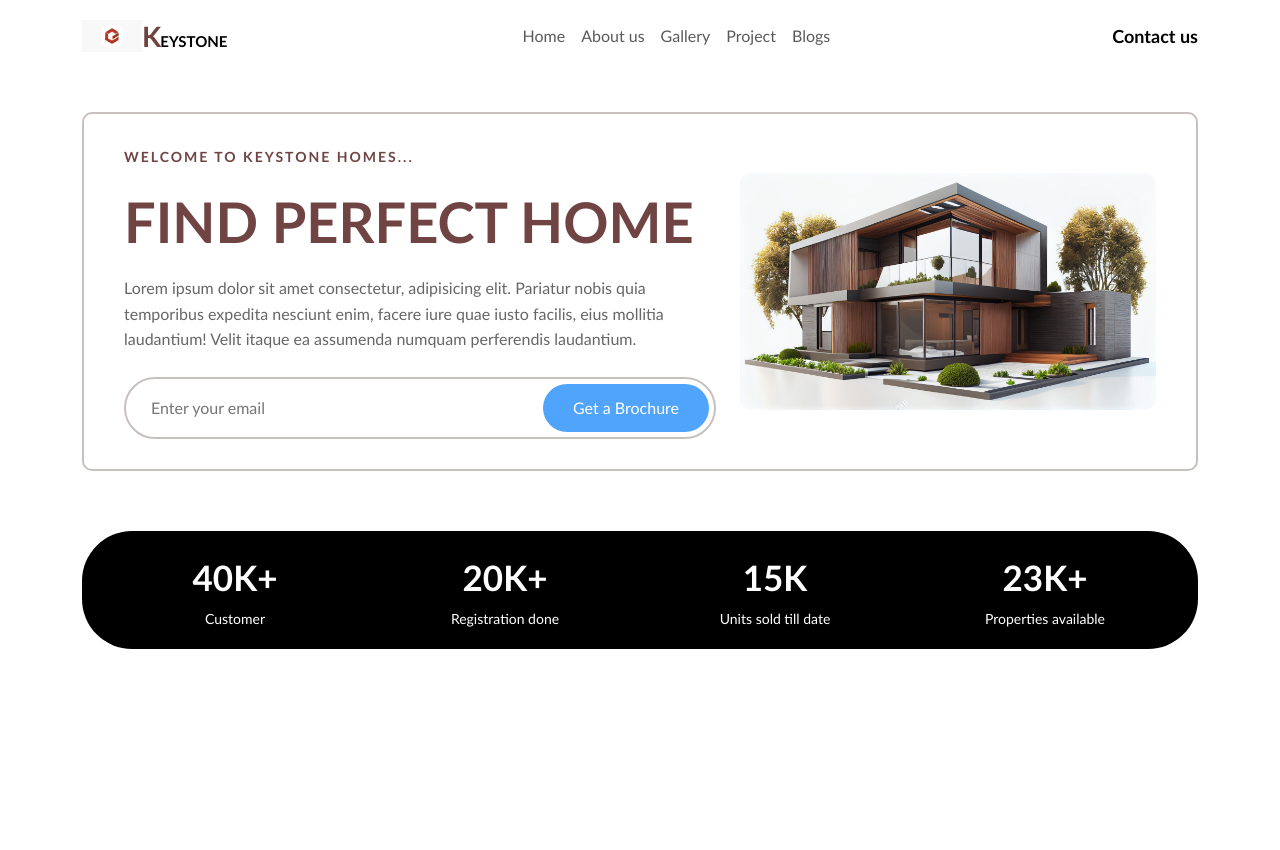
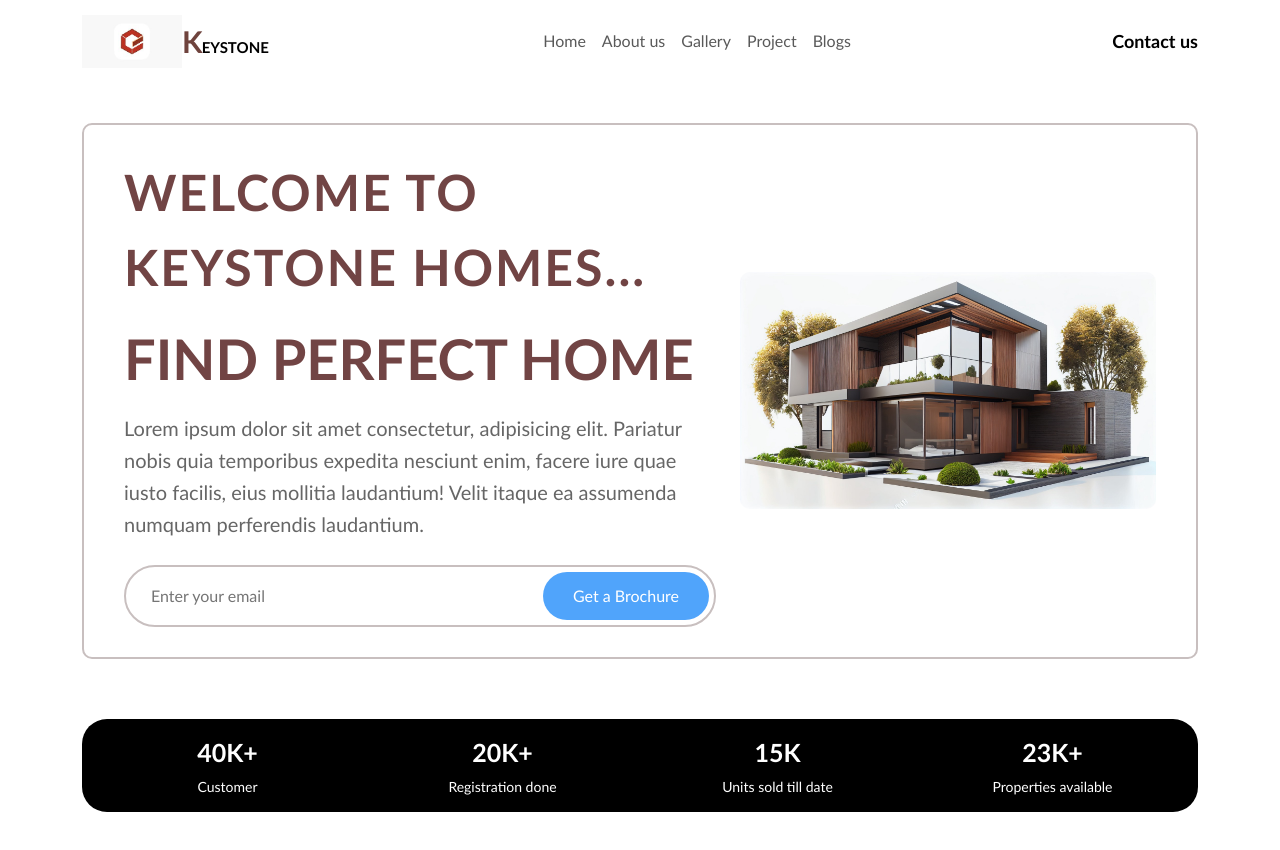
Before and after one commit to gaelfarnez-oss/OBJET, a plain HTML site: page index.html in a window 1280 px wide. Before the commit the page ends 800 px from the top, so only its background shows below. Drawn offline with nearby package versions, Linux system fonts and the light colour scheme.

```diff
--- a/index.html
+++ b/index.html
@@ -36,7 +36,7 @@
         }
 
         .logo-img {
-            width: 60px;
+            width: 100px;
             height: auto;
         }
 
@@ -46,7 +46,7 @@
         }
 
         .k-letter {
-            font-size: 28px;
+            font-size: 30px;
             color: #6f433d;
             font-weight: bold;
         }
@@ -108,7 +108,7 @@
         .welcome-text {
             color: #714444;
             font-weight: bold;
-            font-size: 14px;
+            font-size: 50px;
             letter-spacing: 2px;
         }
 
@@ -120,7 +120,7 @@
         }
 
         .description-text {
-            font-size: 16px;
+            font-size: 20px;
             line-height: 1.6;
             color: #666;
             margin-bottom: 25px;
@@ -173,8 +173,8 @@
 
         .stats-container {
             background-color: black;
-            border-radius: 50px;
-            padding: 20px 30px;
+            border-radius: 25px;
+            padding: 15px 20px;
         }
 
         .stat-item {
@@ -182,7 +182,7 @@
         }
 
         .stat-number {
-            font-size: 35px;
+            font-size: 25px;
             font-weight: bold;
             color: white;
             display: block;
```
